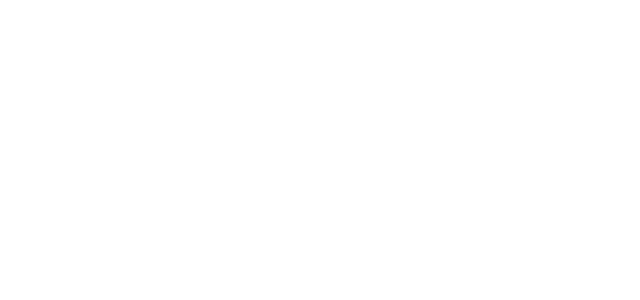
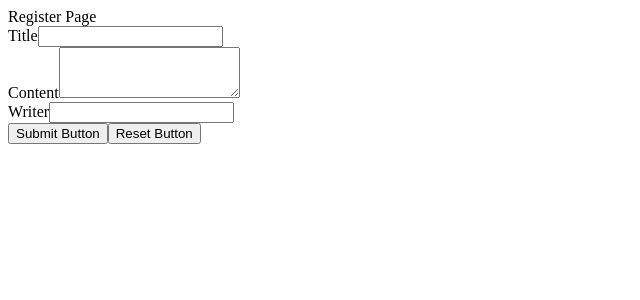
Before and after one commit to yonghwankim-dev/SpringBoot-Study, a React (Create React App) app in the folder front-end/boot06/: page /boards/register in a window 1280 px wide. Shown: the top 300 px of the page, without its empty margins (0-640 px from the left). Built offline with nearby package versions, Linux system fonts and the light colour scheme.

Commit message:
boot06, webBoard register complete

```diff
--- a/front-end/boot06/src/ApiService.js
+++ b/front-end/boot06/src/ApiService.js
@@ -8,6 +8,10 @@
         return axios.get(BOARD_API_BASE_URL + "/list?page="+page+"&size="+size+"&type="+type+"&keyword="+keyword);
     }
 
+    registerWebBoard(title, content, writer){
+        return axios.post(BOARD_API_BASE_URL + "/register",null,{params : {title : title, content : content, writer : writer}});
+    }
+
 }
 
 export default new ApiService();
--- a/front-end/boot06/src/component/route/RouterComponent.jsx
+++ b/front-end/boot06/src/component/route/RouterComponent.jsx
@@ -1,6 +1,7 @@
 
 import {BrowserRouter, Route, Switch} from 'react-router-dom'
 import WebBoardListComponent from '../webBoard/WebBoardListComponent'
+import WebBoardRegisterComponent from '../webBoard/WebBoardRegisterComponent'
 
 const AppRouter = ()=>{
     return(
@@ -9,6 +10,7 @@
             <div>
                 <Switch>
                     <Route exact path="/boards/list" component={WebBoardListComponent}/>
+                    <Route exact path="/boards/register" component={WebBoardRegisterComponent}/>
                 </Switch>
             </div>
             </BrowserRouter>
--- a/front-end/boot06/src/component/webBoard/WebBoardListComponent.jsx
+++ b/front-end/boot06/src/component/webBoard/WebBoardListComponent.jsx
@@ -53,11 +53,18 @@
         this.reloadWebBoardList(this.state.page, this.state.size, this.state.type, this.state.keyword);
     }
 
+    onClickRegister = ()=>{
+        this.props.history.push("/boards/register");
+    }
+
     render(){
         return(
             <>
             <div>
                 <h2>WebBoard List</h2>
+                <div>
+                    <button onClick={()=>{this.onClickRegister()}}>Register</button>
+                </div>
                 <table>
                     <thead>
                         <tr>
--- /dev/null
+++ b/front-end/boot06/src/component/webBoard/WebBoardRegisterComponent.jsx
@@ -0,0 +1,80 @@
+import { Component } from "react";
+import ApiService from "../../ApiService";
+
+
+class WebBoardRegisterComponent extends Component{
+    constructor(props){
+        super(props);
+
+        this.state={
+            title : "",
+            content : "",
+            writer : ""
+        }
+    }
+
+    onChangeTitle = (e)=>{
+        this.setState({title : e.target.value});
+    }
+
+    onChangeContent = (e)=>{
+        this.setState({content : e.target.value});
+    }
+
+    onChangeWriter = (e)=>{
+        this.setState({writer : e.target.value});
+    }
+
+    onClickReset = ()=>{
+        this.setState({
+            title : "",
+            content : "",
+            writer : ""
+        });
+    }
+
+    onClickSubmit = ()=>{
+        ApiService.registerWebBoard(this.state.title, this.state.content, this.state.writer)
+                    .then(res=>{
+
+                        if(res.data==="success")
+                        {
+                            alert("정상적으로 등록되었습니다.");
+                            this.props.history.push("/boards/list");
+                        }
+                        else
+                        {
+                            alert("등록이 실패하였습니다.");
+                        }
+                    })
+                    .catch(err=>{
+                        console.log("registerWebBoard() error!",err);
+                    })
+    }
+
+
+    render(){
+        return (
+            <>
+            <div>Register Page</div>
+            <div>
+                <div>
+                    <label>Title</label>
+                    <input name="title" onChange={this.onChangeTitle} value={this.state.title}/>
+                </div>
+                <div>
+                    <label>Content</label>
+                    <textarea rows="3" name="content" onChange={this.onChangeContent} value={this.state.content}></textarea>
+                </div>
+                <div>
+                    <label>Writer</label>
+                    <input name="writer" onChange={this.onChangeWriter} value={this.state.writer}/>
+                </div>
+                <button onClick={()=>{this.onClickSubmit()}}>Submit Button</button>
+                <button onClick={()=>{this.onClickReset()}}>Reset Button</button>
+            </div>
+            </>
+        );
+    }
+}
+export default WebBoardRegisterComponent;
```
Also changed, not shown: 1 other file (tests, documents, lock files or other folders).
